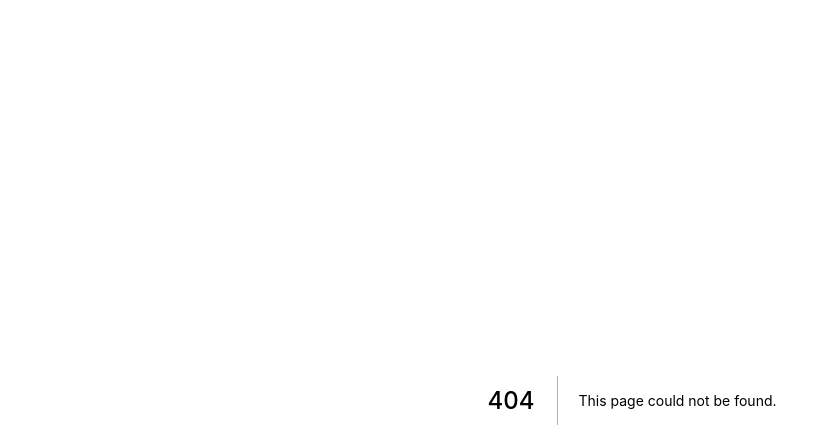
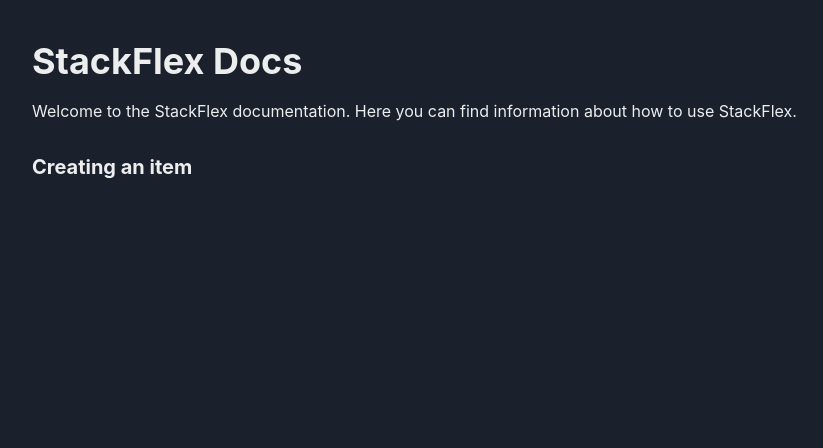
Before and after one commit to Posandu/StackFlex, a Next.js app: page /docs in a window 1280 px wide. Before the commit this address had no page. Shown: the top 448 px of the page, without its empty margins (8-831 px from the left). Built offline with nearby package versions, Linux system fonts and the light colour scheme.

Commit message:
💄 Add doc

```diff
--- /dev/null
+++ b/src/pages/docs.tsx
@@ -0,0 +1,26 @@
+import { Container, Heading } from '@chakra-ui/react';
+import Head from 'next/head';
+
+function Home() {
+  return (
+    <>
+      <Head>
+        <title>StackFlex | docs</title>
+      </Head>
+
+      <Container p={10} maxWidth='container.xl'>
+        <Heading mb={4}>StackFlex Docs</Heading>
+        <p>
+          Welcome to the StackFlex documentation. Here you can find information
+          about how to use StackFlex.
+        </p>
+        <div className='p-4'></div>
+
+        <Heading size='md' mb={4}>
+          Creating an item
+        </Heading>
+      </Container>
+    </>
+  );
+}
+export default Home;
```
